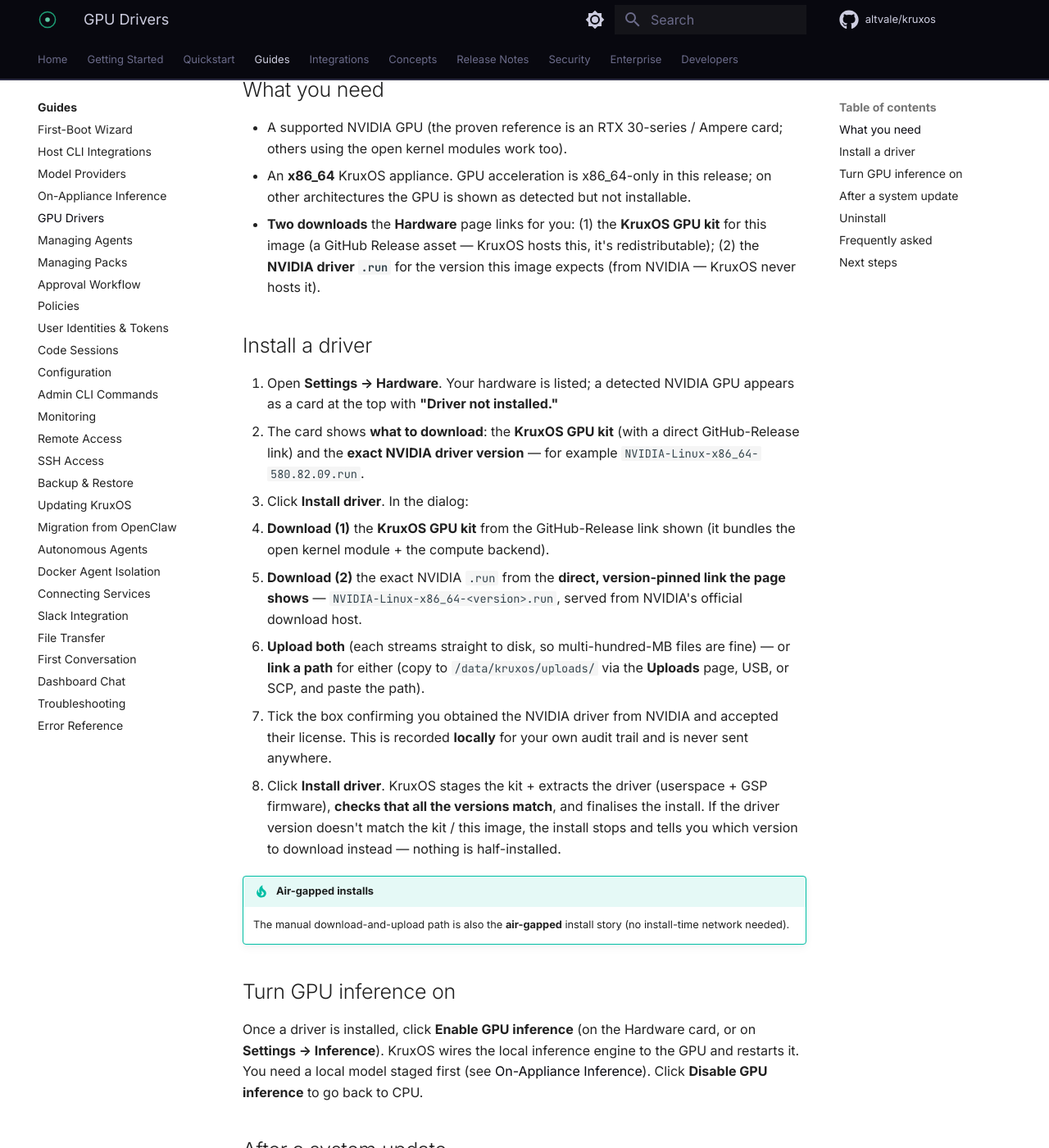
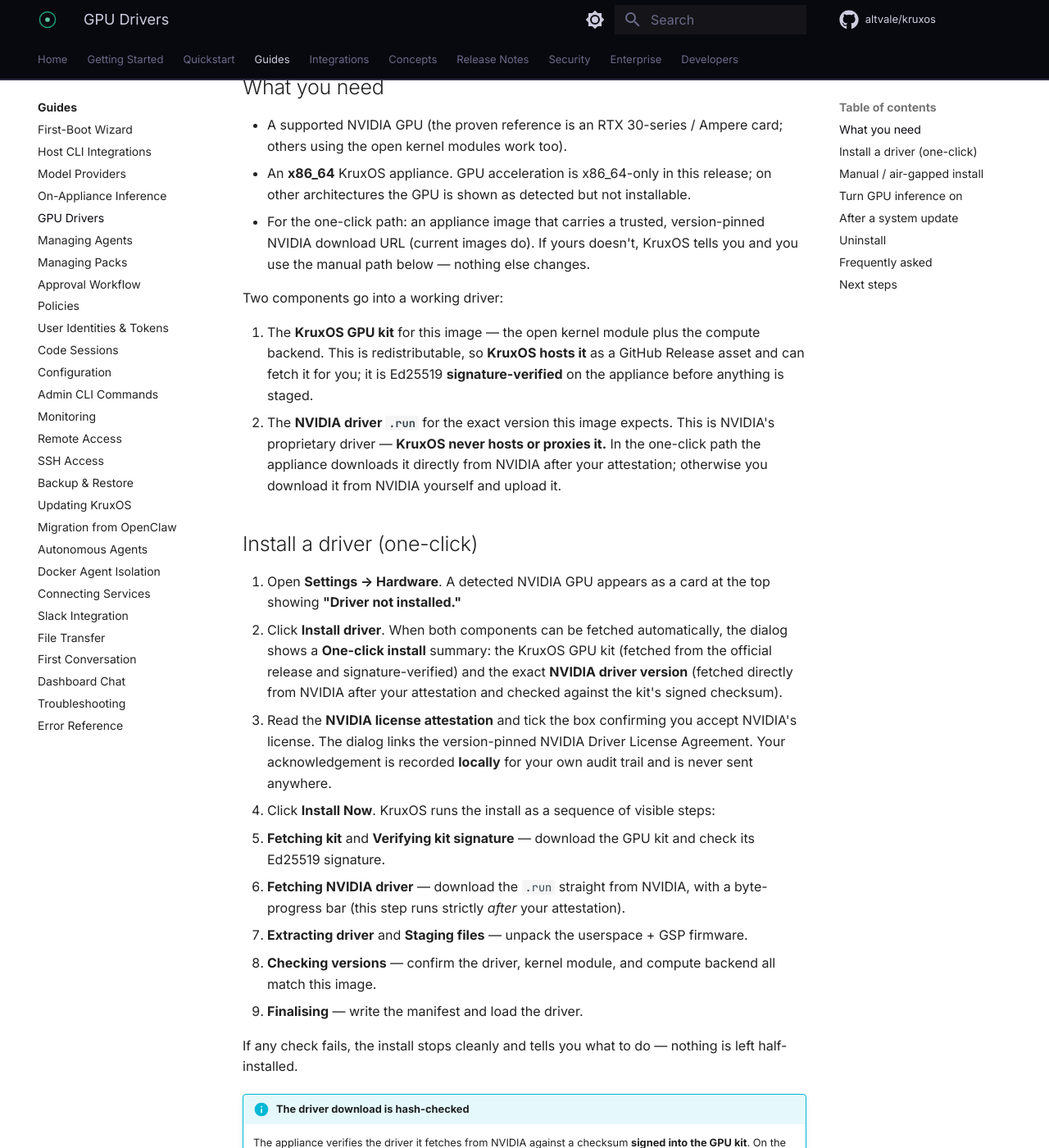
Before and after one commit to altvale/kruxos, an MkDocs documentation site: the page built from docs/public/docs/guides/gpu-drivers.md, in a window 1280 px wide and 1400 px high, scrolled down 482 px. Shown: the whole window at 82% size. Built offline with MkDocs 1.6.1 and Material for MkDocs 9.7.7, drawn with Linux system fonts in a browser that asks for light colours; comment, search, counter and statistics services are not loaded; some of the changed text lies outside the part shown.

Commit message:
docs(gpu-drivers): refresh for one-click Install Now flow
Restructure the guide around the shipped default: after an NVIDIA license
attestation the appliance fetches the version-pinned driver directly from
NVIDIA and the KruxOS GPU kit from the signed GitHub Release, verifies the kit
signature, and hash-checks the driver against a checksum signed into the kit
(auto-fetch mismatch blocks; manual-upload mismatch warns). One-click path
first, manual/air-gap path second; update/uninstall/FAQ re-verified against the
gateway install code and the dashboard install flow. Fix the line-5 framing:
KruxOS never HOSTS OR REDISTRIBUTES NVIDIA's driver (it can now fetch it
directly from NVIDIA on your behalf).

````diff
--- a/docs/public/docs/guides/gpu-drivers.md
+++ b/docs/public/docs/guides/gpu-drivers.md
@@ -2,13 +2,13 @@
 
 By the end of this page, you'll know how to install an NVIDIA driver on your KruxOS appliance and turn on GPU-accelerated local inference.
 
-KruxOS can run local inference on an NVIDIA GPU. Because NVIDIA's driver is proprietary and licensed, **KruxOS never downloads or bundles it** — you provide the driver, KruxOS does the rest. This keeps the license relationship between you and NVIDIA, and keeps the appliance air-gap-friendly.
+KruxOS can run local inference on an NVIDIA GPU. NVIDIA's driver is proprietary and licensed, so **KruxOS never hosts or redistributes it** — it always comes straight from NVIDIA. What changed in this release is convenience: after you attest to NVIDIA's license, the appliance can fetch the exact version-pinned driver **directly from NVIDIA's own servers** for you, so a typical install is one click. The manual download-and-upload path is still there whenever you want it — and it's the air-gapped install story.
 
 ```mermaid
 flowchart LR
-    A[Download GPU kit<br/>from GitHub Release] --> C[Upload both files]
-    B[Download NVIDIA .run<br/>from NVIDIA] --> C
-    C --> D[Settings → Hardware<br/>Install driver]
+    A[Settings → Hardware<br/>NVIDIA GPU detected] --> B[Attest to NVIDIA license]
+    B --> C[Install Now]
+    C --> D[Appliance fetches kit + driver<br/>signature- and hash-verified]
     D --> E[Enable GPU inference]
     E --> F[Local models run on GPU]
 ```
@@ -17,21 +17,45 @@
 
 - A supported NVIDIA GPU (the proven reference is an RTX 30-series / Ampere card; others using the open kernel modules work too).
 - An **x86_64** KruxOS appliance. GPU acceleration is x86_64-only in this release; on other architectures the GPU is shown as detected but not installable.
-- **Two downloads** the **Hardware** page links for you: (1) the **KruxOS GPU kit** for this image (a GitHub Release asset — KruxOS hosts this, it's redistributable); (2) the **NVIDIA driver `.run`** for the version this image expects (from NVIDIA — KruxOS never hosts it).
+- For the one-click path: an appliance image that carries a trusted, version-pinned NVIDIA download URL (current images do). If yours doesn't, KruxOS tells you and you use the manual path below — nothing else changes.
 
-## Install a driver
+Two components go into a working driver:
 
-1. Open **Settings → Hardware**. Your hardware is listed; a detected NVIDIA GPU appears as a card at the top with **"Driver not installed."**
-2. The card shows **what to download**: the **KruxOS GPU kit** (with a direct GitHub-Release link) and the **exact NVIDIA driver version** — for example `NVIDIA-Linux-x86_64-580.82.09.run`.
-3. Click **Install driver**. In the dialog:
-   - **Download (1)** the **KruxOS GPU kit** from the GitHub-Release link shown (it bundles the open kernel module + the compute backend).
-   - **Download (2)** the exact NVIDIA `.run` from the **direct, version-pinned link the page shows** — `NVIDIA-Linux-x86_64-<version>.run`, served from NVIDIA's official download host.
-   - **Upload both** (each streams straight to disk, so multi-hundred-MB files are fine) — or **link a path** for either (copy to `/data/kruxos/uploads/` via the **Uploads** page, USB, or SCP, and paste the path).
-   - Tick the box confirming you obtained the NVIDIA driver from NVIDIA and accepted their license. This is recorded **locally** for your own audit trail and is never sent anywhere.
-4. Click **Install driver**. KruxOS stages the kit + extracts the driver (userspace + GSP firmware), **checks that all the versions match**, and finalises the install. If the driver version doesn't match the kit / this image, the install stops and tells you which version to download instead — nothing is half-installed.
+1. The **KruxOS GPU kit** for this image — the open kernel module plus the compute backend. This is redistributable, so **KruxOS hosts it** as a GitHub Release asset and can fetch it for you; it is Ed25519 **signature-verified** on the appliance before anything is staged.
+2. The **NVIDIA driver `.run`** for the exact version this image expects. This is NVIDIA's proprietary driver — **KruxOS never hosts or proxies it.** In the one-click path the appliance downloads it directly from NVIDIA after your attestation; otherwise you download it from NVIDIA yourself and upload it.
 
-!!! tip "Air-gapped installs"
-    The manual download-and-upload path is also the **air-gapped** install story (no install-time network needed).
+## Install a driver (one-click)
+
+1. Open **Settings → Hardware**. A detected NVIDIA GPU appears as a card at the top showing **"Driver not installed."**
+2. Click **Install driver**. When both components can be fetched automatically, the dialog shows a **One-click install** summary: the KruxOS GPU kit (fetched from the official release and signature-verified) and the exact **NVIDIA driver version** (fetched directly from NVIDIA after your attestation and checked against the kit's signed checksum).
+3. Read the **NVIDIA license attestation** and tick the box confirming you accept NVIDIA's license. The dialog links the version-pinned NVIDIA Driver License Agreement. Your acknowledgement is recorded **locally** for your own audit trail and is never sent anywhere.
+4. Click **Install Now**. KruxOS runs the install as a sequence of visible steps:
+   - **Fetching kit** and **Verifying kit signature** — download the GPU kit and check its Ed25519 signature.
+   - **Fetching NVIDIA driver** — download the `.run` straight from NVIDIA, with a byte-progress bar (this step runs strictly *after* your attestation).
+   - **Extracting driver** and **Staging files** — unpack the userspace + GSP firmware.
+   - **Checking versions** — confirm the driver, kernel module, and compute backend all match this image.
+   - **Finalising** — write the manifest and load the driver.
+
+   If any check fails, the install stops cleanly and tells you what to do — nothing is left half-installed.
+
+!!! info "The driver download is hash-checked"
+    The appliance verifies the driver it fetches from NVIDIA against a checksum **signed into the GPU kit**. On the one-click path a mismatch **blocks** the install (KruxOS refuses to extract an unexpected driver). If the kit for your image carries no such signed checksum, KruxOS will **not** auto-fetch the driver at all — it asks you to download the `.run` from NVIDIA and upload it manually instead.
+
+## Manual / air-gapped install
+
+The two-upload flow is always available — pick **Advanced / manual options** in the install dialog. It's also the **air-gapped** path: no install-time network is needed, because you bring both files yourself.
+
+1. In the install dialog, open **Advanced / manual options**.
+2. **KruxOS GPU kit** — either let the appliance fetch it automatically, or choose **Upload the kit manually instead (air-gapped)** and provide the `kruxos-gpu-kit-…tar.gz` for this image (the Hardware card links the exact GitHub-Release asset). You can optionally upload the kit's detached `.sig` alongside it; when present, the kit's signature is verified before anything is staged.
+3. **NVIDIA driver** — choose **Upload the NVIDIA .run manually instead** and provide the exact `NVIDIA-Linux-x86_64-<version>.run`. Download it from NVIDIA's official host using the version-pinned link the card shows.
+4. **Upload or link a path** for each file — uploads stream straight to disk, so multi-hundred-MB files are fine; or copy a file to `/data/kruxos/uploads/` (via the **Uploads** page, USB, or SCP) and paste its path.
+5. Tick the **NVIDIA license attestation** box, then click **Install Now**.
+
+!!! note "Manual uploads warn (not block) on a checksum mismatch"
+    If you upload a `.run` that doesn't match the kit's signed checksum, KruxOS **warns** but proceeds — you're the operator and may legitimately hold a re-downloaded build of the same version. (An *auto-fetched* driver that mismatches is blocked instead.) The version check in **Checking versions** still runs either way: if the driver version doesn't match the kit / this image, the install stops and tells you which version to download.
+
+!!! tip "No trusted NVIDIA URL on this image?"
+    If the image carries no trusted, version-pinned NVIDIA URL, the one-click path isn't offered and an auto-fetch attempt reports that *no trusted NVIDIA download URL is available for this appliance — download the .run from NVIDIA and upload it manually.* The manual flow above is exactly that path.
 
 ## Turn GPU inference on
 
@@ -39,7 +63,7 @@
 
 ## After a system update
 
-A KruxOS update can change the kernel. If it does, your installed driver may no longer match — the appliance falls back to CPU automatically (it never gets stuck), and the Hardware page shows **"needs reinstall."** Just reinstall the matching driver from the Hardware page.
+A KruxOS update can change the kernel. If it does, your installed driver may no longer match — the appliance falls back to CPU automatically (it never gets stuck), and the Hardware page shows **"needs reinstall."** Just reinstall the matching driver from the Hardware page; the one-click path works here too.
 
 ## Uninstall
 
@@ -49,7 +73,10 @@
 
 | Question | Answer |
 |----------|--------|
-| Does KruxOS send my driver or license anywhere? | No. KruxOS never hosts NVIDIA's driver and never phones home; the license acknowledgement is a local record only. |
+| Does KruxOS host or proxy NVIDIA's driver? | No. The proprietary `.run` always comes straight from NVIDIA — on the one-click path the appliance downloads it directly from NVIDIA's own servers; KruxOS never hosts, proxies, or redistributes it. (KruxOS *does* host the redistributable GPU kit.) |
+| Does KruxOS send my driver or license acknowledgement anywhere? | No. The license acknowledgement is a local audit record only, and the driver is never uploaded off the appliance. |
+| Can I still install fully offline? | Yes — use **Advanced / manual options** and upload both files. That path needs no install-time network. |
+| How does the appliance know the driver is genuine? | The GPU kit is Ed25519-signature-verified, and the driver is hash-checked against a checksum signed into that kit (a mismatch blocks an auto-fetched driver). |
 | Can I use the Uploads page for large model files too? | Yes — uploads stream to disk, so multi-GB model files work. |
 | AMD / Intel GPUs? | Detected and shown as status only in this release; installable support is planned. |
 
````
Also changed, not shown: CHANGELOG.md.
